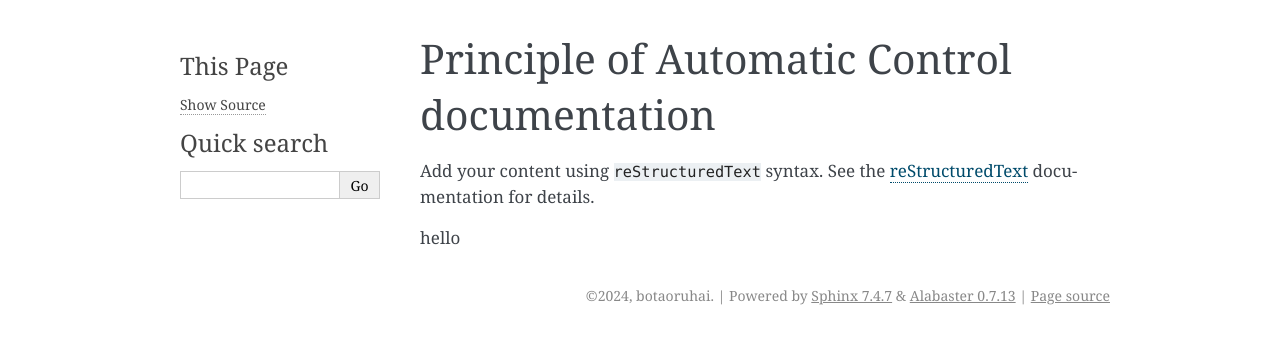
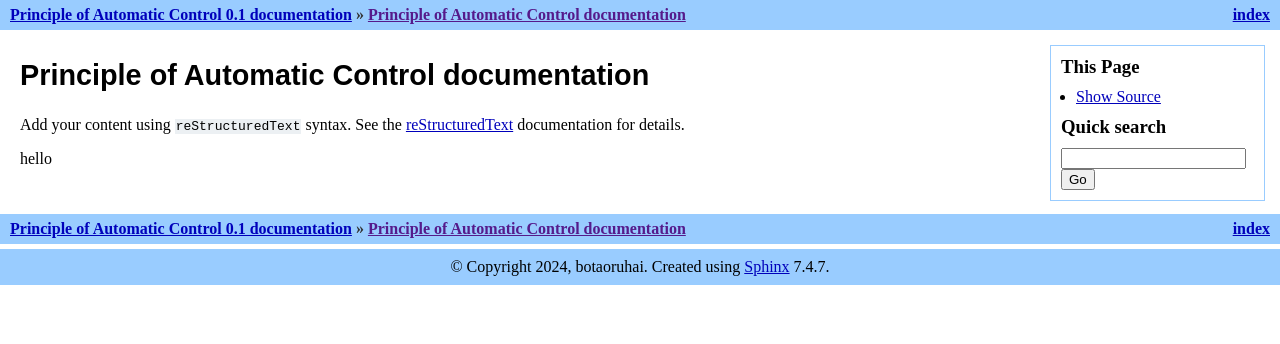
Before and after one commit to botaoruhai/Principle_of_Automatic_Control, a Sphinx documentation site: the page built from source/index.rst, in a window 1280 px wide. Shown: the top 344 px of the page. Built offline with Sphinx 7.4.7, drawn with Linux system fonts in a browser that asks for light colours.

Commit message:
html_theme = 'traditional'  extensions = ['recommonmark']

```diff
--- a/source/conf.py
+++ b/source/conf.py
@@ -14,7 +14,7 @@ release = '0.1'
 # -- General configuration ---------------------------------------------------
 # https://www.sphinx-doc.org/en/master/usage/configuration.html#general-configuration
 
-extensions = []
+extensions = ['recommonmark']
 
 templates_path = ['_templates']
 exclude_patterns = []
@@ -24,5 +24,6 @@ exclude_patterns = []
 # -- Options for HTML output -------------------------------------------------
 # https://www.sphinx-doc.org/en/master/usage/configuration.html#options-for-html-output
 
-html_theme = 'alabaster'
+# html_theme = 'alabaster'
+html_theme = 'traditional'
 html_static_path = ['_static']
```
